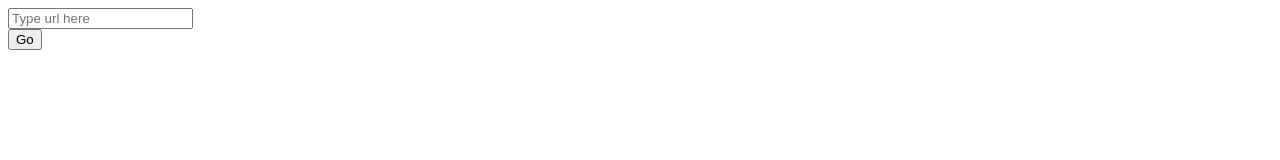
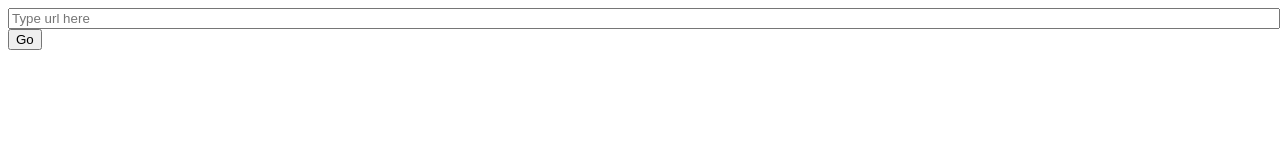
Before and after one commit to gittestaug/gittestaug.github.io, a plain HTML site: page redirection.html in a window 1280 px wide. Drawn offline with Linux system fonts and the light colour scheme.

Commit message:
Update redirection.html

```diff
--- a/redirection.html
+++ b/redirection.html
@@ -4,6 +4,11 @@
     <meta charset="utf-8">
     <meta name="viewport" content="width=device-width, initial-scale=1" />
     <title>URL Redirection</title>
+    <style>
+        input {
+          width: 100%;
+        }
+    </style>
 </head>
 <body>
     <input type="url" placeholder="Type url here" id="myInput">
```
